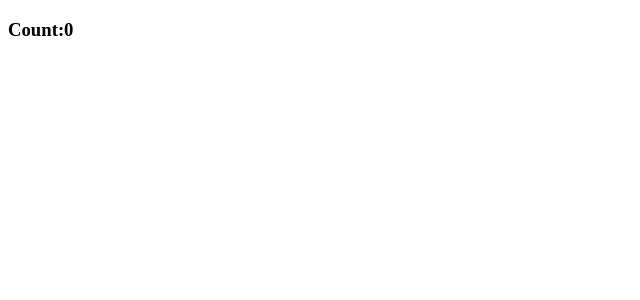
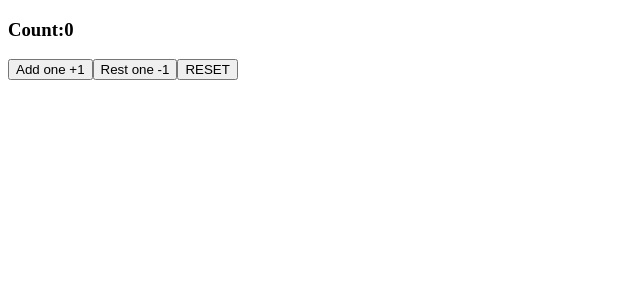
Before and after one commit to ferlobo1985/UDMY-REACT-FS-Basics_two, a React (Create React App) app: page / in a window 1280 px wide. Shown: the top 300 px of the page, without its empty margins (0-640 px from the left). Built offline with nearby package versions, Linux system fonts and the light colour scheme.

Commit message:
02-UseState

```diff
--- a/src/App.js
+++ b/src/App.js
@@ -1,7 +1,25 @@
-const App = () => {
+import React,{ useState } from 'react'
+
+
+const App = ({initialCount}) => {
+    let [count, setCount] = useState(initialCount);
+
+    // const addOne = () => {
+    //     setCount(count + 1)
+    // }
+
+    const restOne = () => {
+        setCount( prevCount => {
+           return prevCount - 1
+        })
+    }
+
     return(
         <>
-            <h3>Count:0</h3>
+            <h3>Count:{count}</h3>
+            <button onClick={ () => setCount( count + 1 )}>Add one +1</button>
+            <button onClick={ restOne }>Rest one -1</button>
+            <button onClick={ () => setCount(initialCount) }>RESET</button>
         </>
     )
 }
--- a/src/index.js
+++ b/src/index.js
@@ -4,5 +4,5 @@ import App from './app';
 
 const root = ReactDOM.createRoot(document.getElementById('root'));
 root.render(
-    <App />
+    <App initialCount={0}/>
 );
```
